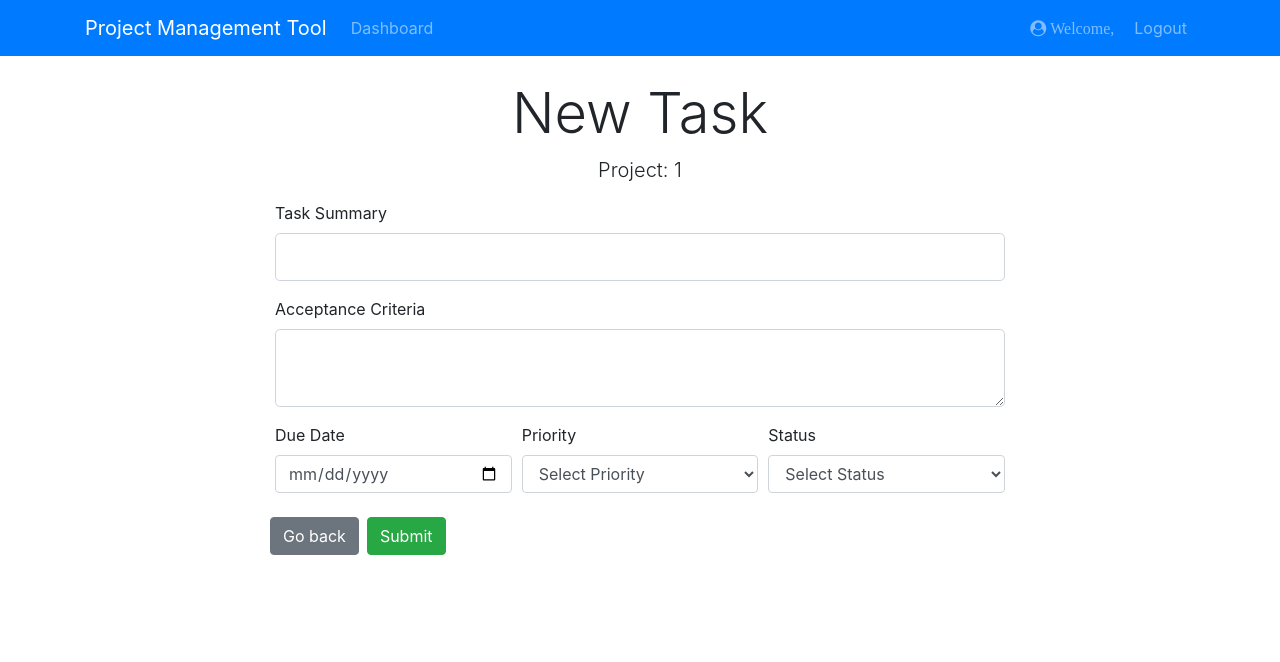
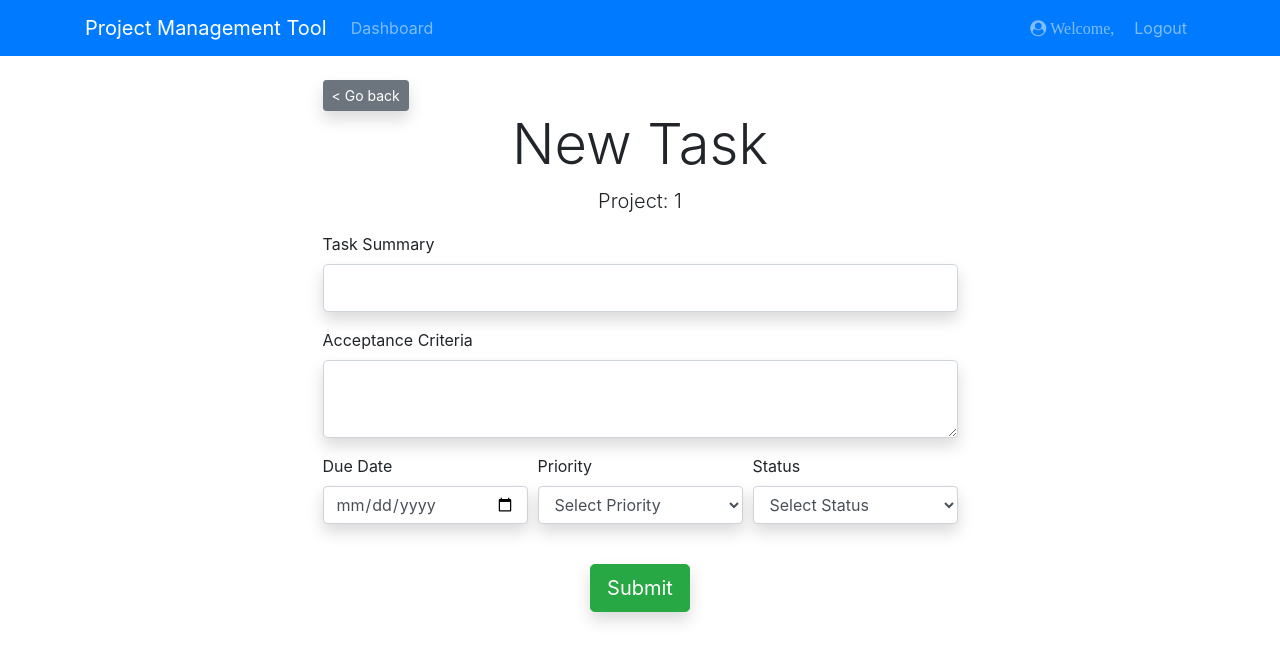
Before and after one commit to ergisgjergji/project-manager, a React (Create React App) app in the folder project-manager-react-client/: page /addProjectTask/1 in a window 1280 px wide. Shown: the top 662 px of the page. Built offline with nearby package versions, Linux system fonts and the light colour scheme; sample sign-in values are in the browser's storage.

Commit message:
Styling; Bug fix (Project updated_date)

```diff
--- a/project-manager-react-client/src/components/Dashboard.js
+++ b/project-manager-react-client/src/components/Dashboard.js
@@ -19,12 +19,12 @@ class Dashboard extends Component {
 			<div className="projects">
 				<div className="container">
 					<div className="row">
-						<div className="col-md-12">
+						<div className="col-md-11 mx-auto">
 							<h1 className="display-4 text-center">Projects</h1>
 							<br />
 							<CreateProjectButton/>
 							<br />
-							<hr />
+							<hr/>
 							{
 								projects.map(project => (
 									<ProjectItem key={project.id} project={project}/>
--- a/project-manager-react-client/src/components/Project/AddProject.js
+++ b/project-manager-react-client/src/components/Project/AddProject.js
@@ -1,4 +1,5 @@
 import React, { Component } from 'react';
+import { Link } from 'react-router-dom';
 import PropTypes from 'prop-types';
 import { connect } from 'react-redux';
 import { createOrUpdateProject } from './../../redux/actions/projectActions';
@@ -47,7 +48,11 @@ class AddProject extends Component {
                 <div className="project">
                     <div className="container">
                         <div className="row">
-                            <div className="col-10 col-md-8 m-auto">
+                            <div className="col-10 col-md-9 col-lg-7 m-auto">
+
+                                <Link to="/dashboard" className="btn btn-secondary btn-sm shadow">
+                                    {`< Go back`}
+                                </Link>
 
                                 <h5 className="display-4 text-center">New project</h5>
                                 <hr />
@@ -58,7 +63,7 @@ class AddProject extends Component {
                                         <div className="form-group col-md-12">
                                             <label htmlFor="name">Project Name</label>
                                             <input type="text" name="name" id="name"
-                                                className={classnames("form-control form-control-md ", {"is-invalid": errors.name})}
+                                                className={classnames("form-control form-control-md shadow ", {"is-invalid": errors.name})}
                                                 value={name} onChange={this.onChange} />
                                             {
                                                 errors.name ?
@@ -69,7 +74,7 @@ class AddProject extends Component {
                                         <div className="form-group col-md-12">
                                             <label htmlFor="code">Project Code</label>
                                             <input type="text" name="code" id="code"
-                                                className={classnames("form-control form-control-md ", {"is-invalid": errors.code})}
+                                                className={classnames("form-control form-control-md shadow ", {"is-invalid": errors.code})}
                                                 value={code} onChange={this.onChange} />
                                             {
                                                 errors.code ?
@@ -80,7 +85,7 @@ class AddProject extends Component {
                                         <div className="form-group col-md-12">
                                             <label htmlFor="description">Description</label>
                                             <textarea name="description" id="description"
-                                                className={classnames("form-control form-control-md ", {"is-invalid": errors.description})}
+                                                className={classnames("form-control form-control-md shadow ", {"is-invalid": errors.description})}
                                                 value={description} onChange={this.onChange} />
                                             {
                                                 errors.description ?
@@ -90,17 +95,17 @@ class AddProject extends Component {
 
                                         <div className="form-group col-md-6">
                                             <label htmlFor="start_date">Start Date</label>
-                                            <input type="date" className="form-control form-control-md" name="start_date" id="start_date"
+                                            <input type="date" className="form-control form-control-md shadow " name="start_date" id="start_date"
                                                 value={start_date} onChange={this.onChange} />
                                         </div>
 
                                         <div className="form-group col-md-6">
                                             <label htmlFor="end_date">Estimated End Date</label>
-                                            <input type="date" className="form-control form-control-md" name="end_date" id="end_date"
+                                            <input type="date" className="form-control form-control-md shadow " name="end_date" id="end_date"
                                                 value={end_date} onChange={this.onChange} />
                                         </div>
 
-                                        <input type="submit" className="btn btn-primary btn-block mt-4"/>
+                                        <input type="submit" className="btn btn-primary btn-lg mt-4 mx-auto shadow-lg"/>
 
                                     </div>
                                 </form>
--- a/project-manager-react-client/src/components/Project/CreateProjectButton.js
+++ b/project-manager-react-client/src/components/Project/CreateProjectButton.js
@@ -3,7 +3,7 @@ import { Link } from 'react-router-dom';
 
 const CreateProjectButton = () => {
     return (
-        <Link to="addProject" className="btn btn-lg btn-primary">
+        <Link to="addProject" className="btn btn-lg btn-primary shadow">
 		    Create a Project
 		</Link>
     )
--- a/project-manager-react-client/src/components/Project/UpdateProject.js
+++ b/project-manager-react-client/src/components/Project/UpdateProject.js
@@ -1,4 +1,5 @@
 import React, { Component } from 'react';
+import { Link } from 'react-router-dom';
 import PropTypes from 'prop-types';
 import { connect } from 'react-redux';
 import { getProject, createOrUpdateProject } from './../../redux/actions/projectActions';
@@ -17,6 +18,7 @@ class UpdateProject extends Component {
             description: "",
             start_date: "",
             end_date: "",
+            created_date: null,
             errors: {}
         };
 
@@ -34,8 +36,8 @@ class UpdateProject extends Component {
         if(nextProps.errors)
             this.setState({ errors: nextProps.errors });
 
-        const { id, name, code, description, start_date, end_date } = nextProps.project;
-        this.setState({ id, name, code, description, start_date, end_date });
+        const { id, name, code, description, start_date, end_date, created_date } = nextProps.project;
+        this.setState({ id, name, code, description, start_date, end_date, created_date });
     }
 
     onChange = (e) => {
@@ -45,8 +47,8 @@ class UpdateProject extends Component {
     onSubmit = (e) => {
         e.preventDefault();
 
-        const { id, name, code, description, start_date, end_date } = this.state;
-        const updatedProject = { id, name, code, description, start_date, end_date };
+        const { id, name, code, description, start_date, end_date, created_date } = this.state;
+        const updatedProject = { id, name, code, description, start_date, end_date, created_date };
 
         this.props.createOrUpdateProject(updatedProject, this.props.history);
     }
@@ -62,6 +64,10 @@ class UpdateProject extends Component {
                     <div className="row">
                         <div className="col-10 col-md-8 m-auto">
 
+                            <Link to="/dashboard" className="btn btn-secondary btn-sm shadow">
+                                {`< Go back`}
+                            </Link>
+
                             <h5 className="display-4 text-center">Edit Project</h5>
                             <hr />
 
@@ -73,7 +79,7 @@ class UpdateProject extends Component {
                                     <div className="form-group col-md-12">
                                         <label htmlFor="name">Project Name</label>
                                         <input type="text" id="name" name="name"
-                                            className={classnames("form-control form-control-md ", {"is-invalid": errors.name})}
+                                            className={classnames("form-control form-control-md shadow ", {"is-invalid": errors.name})}
                                             value={name} onChange={this.onChange} />
                                         {
                                             errors.name ?
@@ -83,14 +89,15 @@ class UpdateProject extends Component {
 
                                     <div className="form-group col-md-12">
                                         <label htmlFor="code">Project Code</label>
-                                        <input type="text" id="code" name="code" className="form-control form-control-md" disabled
+                                        <input type="text" id="code" name="code"
+                                            className="form-control form-control-md" disabled
                                             value={code} onChange={this.onChange} />
                                     </div>
 
                                     <div className="form-group col-md-12">
                                         <label htmlFor="description">Project Description</label>
                                         <textarea name="description" id="description"
-                                            className={classnames("form-control form-control-md ", {"is-invalid": errors.description})}
+                                            className={classnames("form-control form-control-md shadow ", {"is-invalid": errors.description})}
                                             value={description} onChange={this.onChange} />
                                         {
                                             errors.description ?
@@ -100,17 +107,19 @@ class UpdateProject extends Component {
 
                                     <div className="form-group col-md-6">
                                         <label htmlFor="start_date">Start Date</label>
-                                        <input type="date" id="start_date" name="start_date" className="form-control form-control-md"
+                                        <input type="date" id="start_date" name="start_date"
+                                            className="form-control form-control-md shadow"
                                             value={start_date} onChange={this.onChange} />
                                     </div>
 
                                     <div className="form-group col-md-6">
                                         <label htmlFor="end_date">Estimated End Date</label>
-                                        <input type="date" id="end_date" name="end_date" className="form-control form-control-md"
+                                        <input type="date" id="end_date" name="end_date"
+                                            className="form-control form-control-md shadow"
                                             value={end_date} onChange={this.onChange} />
                                     </div>
 
-                                    <input type="submit" className="btn btn-primary btn-block mt-4" />
+                                    <input type="submit" className="btn btn-primary btn-lg mt-4 mx-auto shadow-lg"/>
                                 </div>
                             </form>
 
--- a/project-manager-react-client/src/components/ProjectBoard/ProjectTasks/AddProjectTask.js
+++ b/project-manager-react-client/src/components/ProjectBoard/ProjectTasks/AddProjectTask.js
@@ -49,7 +49,11 @@ class AddProjectTask extends Component {
             <div className="add-PBI">
                 <div className="container">
                     <div className="row">
-                        <div className="col-10 col-md-8 m-auto">
+                        <div className="col-10 col-md-9 col-lg-7 m-auto">
+
+                            <Link to={`/projectBoard/${code}`} className="btn btn-sm btn-secondary shadow">
+                                {`< Go back`}
+                            </Link>
 
                             <h4 className="display-4 text-center">New Task</h4>
                             <p className="lead text-center">Project: {code}</p>
@@ -60,7 +64,7 @@ class AddProjectTask extends Component {
                                     <div className="form-group col-md-12">
                                         <label htmlFor="summary">Task Summary</label>
                                         <input type="text" id="summary" name="summary"
-                                            className={classnames("form-control form-control-lg ", {"is-invalid": errors.summary})}
+                                            className={classnames("form-control form-control-lg shadow ", {"is-invalid": errors.summary})}
                                             value={summary} onChange={this.onChange} />
                                         {
                                             errors.summary ?
@@ -71,20 +75,20 @@ class AddProjectTask extends Component {
                                     <div className="form-group col-md-12">
                                         <label htmlFor="acceptance_criteria">Acceptance Criteria</label>
                                         <textarea id="acceptance_criteria" name="acceptance_criteria"
-                                            className="form-control form-control-lg"
+                                            className="form-control form-control-lg shadow"
                                             value={acceptance_criteria} onChange={this.onChange} />
                                     </div>
 
                                     <div className="form-group col-md-4">
                                         <label htmlFor="due_date">Due Date</label>
                                         <input type="date" id="due_date" name="due_date"
-                                            className="form-control form-control-md"
+                                            className="form-control form-control-md shadow"
                                             value={due_date} onChange={this.onChange} />
                                     </div>
 
                                     <div className="form-group col-md-4">
                                         <label htmlFor="priority">Priority</label>
-                                        <select name="priority" className="form-control form-control-md" value={priority} onChange={this.onChange}>
+                                        <select name="priority" className="form-control form-control-md shadow" value={priority} onChange={this.onChange}>
                                             <option value={0}>Select Priority</option>
                                             <option value={1}>High</option>
                                             <option value={2}>Medium</option>
@@ -94,7 +98,7 @@ class AddProjectTask extends Component {
 
                                     <div className="form-group col-md-4">
                                         <label htmlFor="status">Status</label>
-                                        <select name="status" className="form-control form-control-md" value={status} onChange={this.onChange}>
+                                        <select name="status" className="form-control form-control-md shadow" value={status} onChange={this.onChange}>
                                             <option value="">Select Status</option>
                                             <option value="TO_DO">TO DO</option>
                                             <option value="IN_PROGRESS">IN PROGRESS</option>
@@ -102,11 +106,7 @@ class AddProjectTask extends Component {
                                         </select>
                                     </div>
 
-                                    <Link to={`/projectBoard/${code}`} className="btn btn-md btn-secondary mt-2 mr-2">
-                                        Go back
-                                    </Link>
-
-                                    <input type="submit" className="btn btn-md btn-success mt-2"/>
+                                    <input type="submit" className="btn btn-lg btn-success mt-4 mx-auto shadow"/>
 
                                 </div>
                             </form>
--- a/project-manager-react-client/src/components/ProjectBoard/ProjectTasks/UpdateProjectTask.js
+++ b/project-manager-react-client/src/components/ProjectBoard/ProjectTasks/UpdateProjectTask.js
@@ -63,7 +63,11 @@ class UpdateProjectTask extends Component {
             <div className="add-PBI">
                 <div className="container">
                     <div className="row">
-                        <div className="col-10 col-md-8 m-auto">
+                        <div className="col-10 col-md-9 col-lg-7 m-auto">
+
+                            <Link to={`/projectBoard/${code}`} className="btn btn-sm btn-secondary shadow">
+                                {`< Go back`}
+                            </Link>
 
                             <h4 className="display-4 text-center">Edit Task</h4>
                             <p className="lead text-center">Project: <strong>{code}</strong> | Task: <strong>{sequence}</strong></p>
@@ -74,7 +78,7 @@ class UpdateProjectTask extends Component {
                                     <div className="form-group col-md-12">
                                         <label htmlFor="summary">Task Summary</label>
                                         <input type="text" id="summary" name="summary"
-                                            className={classnames("form-control form-control-lg ", {"is-invalid": errors.summary})}
+                                            className={classnames("form-control form-control-md shadow ", {"is-invalid": errors.summary})}
                                             value={summary} onChange={this.onChange} />
                                         {
                                             errors.summary ?
@@ -85,20 +89,20 @@ class UpdateProjectTask extends Component {
                                     <div className="form-group col-md-12">
                                         <label htmlFor="acceptance_criteria">Acceptance Criteria</label>
                                         <textarea id="acceptance_criteria" name="acceptance_criteria"
-                                            className="form-control form-control-lg"
+                                            className="form-control form-control-md shadow"
                                             value={acceptance_criteria} onChange={this.onChange} />
                                     </div>
 
                                     <div className="form-group col-md-4">
                                         <label htmlFor="due_date">Due Date</label>
                                         <input type="date" id="due_date" name="due_date"
-                                            className="form-control form-control-md"
+                                            className="form-control form-control-md shadow"
                                             value={due_date} onChange={this.onChange} />
                                     </div>
 
                                     <div className="form-group col-md-4">
                                         <label htmlFor="priority">Priority</label>
-                                        <select name="priority" className="form-control form-control-md" value={priority} onChange={this.onChange}>
+                                        <select name="priority" className="form-control form-control-md shadow" value={priority} onChange={this.onChange}>
                                             <option value={0}>Select Priority</option>
                                             <option value={1}>High</option>
                                             <option value={2}>Medium</option>
@@ -108,7 +112,7 @@ class UpdateProjectTask extends Component {
 
                                     <div className="form-group col-md-4">
                                         <label htmlFor="status">Status</label>
-                                        <select name="status" className="form-control form-control-md" value={status} onChange={this.onChange}>
+                                        <select name="status" className="form-control form-control-md shadow" value={status} onChange={this.onChange}>
                                             <option value="">Select Status</option>
                                             <option value="TO_DO">TO DO</option>
                                             <option value="IN_PROGRESS">IN PROGRESS</option>
@@ -116,11 +120,7 @@ class UpdateProjectTask extends Component {
                                         </select>
                                     </div>
 
-                                    <Link to={`/projectBoard/${code}`} className="btn btn-md btn-secondary mt-2 mr-2">
-                                        Go back
-                                    </Link>
-
-                                    <input type="submit" className="btn btn-md btn-success mt-2"/>
+                                    <input type="submit" className="btn btn-lg btn-success mt-4 mx-auto shadow"/>
 
                                 </div>
                             </form>
--- a/project-manager-react-client/src/components/auth/Login.js
+++ b/project-manager-react-client/src/components/auth/Login.js
@@ -57,7 +57,7 @@ class Login extends Component {
                 <div className="container">
                     <div className="row">
 
-                        <div className="col-10 col-md-6 m-auto">
+                        <div className="col-10 col-md-8 col-lg-6 m-auto">
 
                             <h1 className="display-4 text-center">Login</h1>
                             <br/>
--- a/project-manager-react-client/src/components/auth/Register.js
+++ b/project-manager-react-client/src/components/auth/Register.js
@@ -54,7 +54,7 @@ class Register extends Component {
                 <div className="container">
                     <div className="row">
 
-                        <div className="col-10 col-md-6 m-auto">
+                        <div className="col-10 col-md-8 col-lg-6 m-auto">
 
                             <h1 className="display-4 text-center">Sign Up</h1>
                             <p className="lead text-center">Create your Account</p>
```
Also changed, not shown: project-manager-react-client/src/components/Project/ProjectItem.js (+7 -7 lines), project-manager-react-client/src/components/ProjectBoard/ProjectBoard.js (+14 -3 lines).
